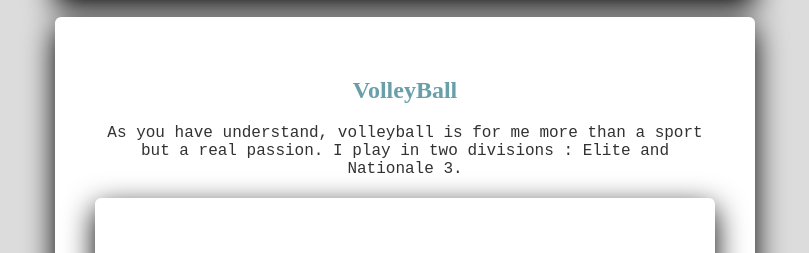
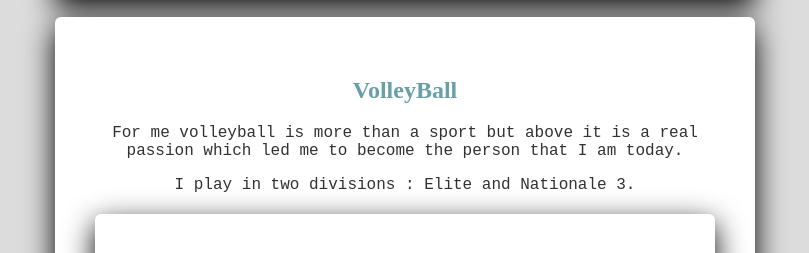
Before and after one commit to Lucasguillot/Profile-page, a plain HTML site: page index.html in a window 1280 px wide. Shown: the part 493-746 px from the top of the page, without its empty margins (235-1044 px from the left). Drawn offline with Linux system fonts and the light colour scheme.

Commit message:
Add files via upload

```diff
--- a/index.html
+++ b/index.html
@@ -31,8 +31,8 @@
             <h2>VolleyBall</h2>
 
 
-            <p>As you have understand, volleyball is for me more than a sport but a real passion.
-            I play in two divisions : Elite and Nationale 3.</p>
+            <p>For me volleyball is more than a sport but above it is a real passion which led me to become the person that I am today.</p>
+            <p>I play in two divisions : Elite and Nationale 3.</p>
 
 
             <div class="card-white">
```
